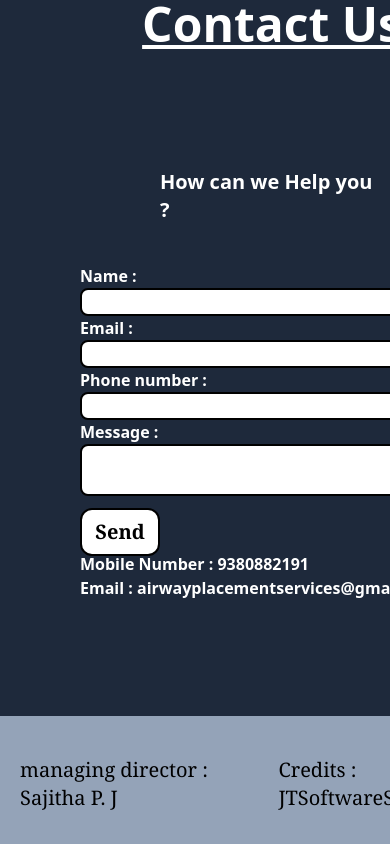
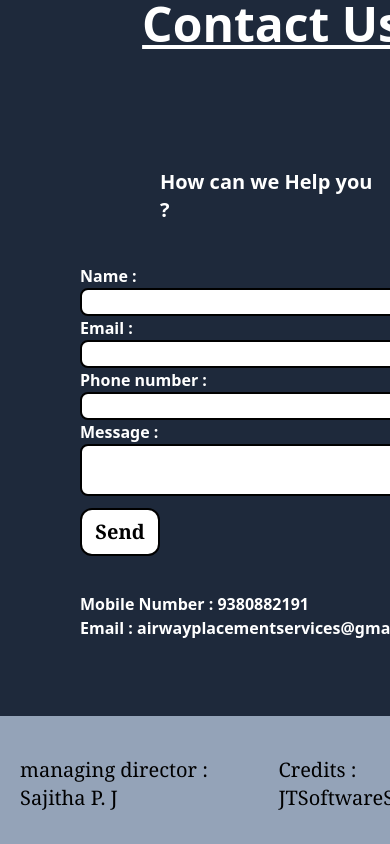
Before and after one commit to jackhack2002/airwayplacementservices, an Angular app: page / in a window 390 px wide. Shown: the part 2660-3504 px from the top of the page. Built offline with nearby package versions, Linux system fonts and the light colour scheme.

Commit message:
minor fix

```diff
--- a/src/app/contactus/contactus.component.html
+++ b/src/app/contactus/contactus.component.html
@@ -15,7 +15,7 @@
                     <input class="w-20 px-3 py-2 mt-3 font-serif text-xl font-extrabold text-black bg-white border-2 border-black rounded-xl" type="submit" value="Send">
                </form>
           </div>
-          <div class="w-full text-white h-fit sm:pt-10">
+          <div class="w-full text-white h-fit pt-10">
                <h1 class="pt-10 font-semibold">Mobile Number : 9380882191</h1>
                <label class="font-semibold ">Email : {{mailId}}</label>
           </div>
```
